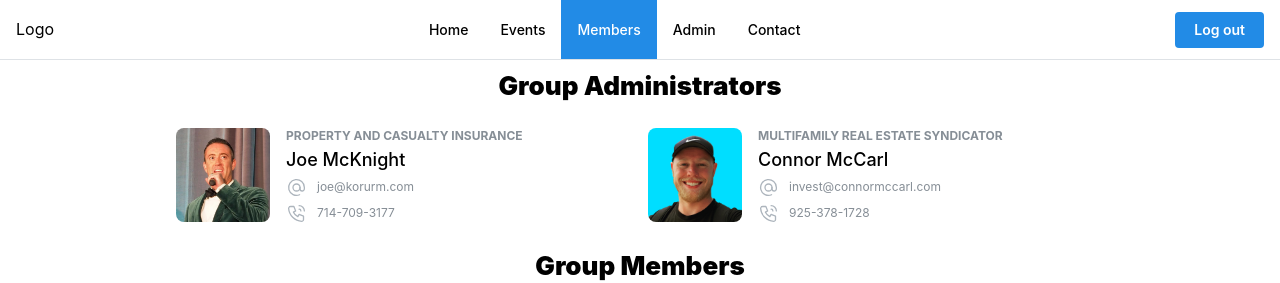
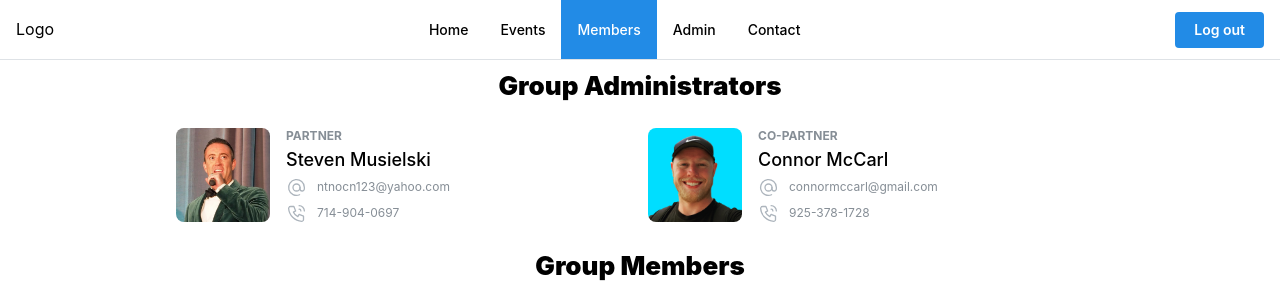
Before and after one commit to connormccarl/networking, a Next.js app: page /members in a window 1280 px wide. Shown: the top 283 px of the page. Built offline with nearby package versions, Linux system fonts and the light colour scheme; no server answers; sample sign-in values are in the browser's storage.

Commit message:
updated group admins of my current networking site

```diff
--- a/pages/members.js
+++ b/pages/members.js
@@ -146,24 +146,24 @@ export default function Members() {
                 />
                 <div>
                     <Text fz="xs" tt="uppercase" fw={700} c="dimmed">
-                        Property and Casualty Insurance
+                        Partner
                     </Text>
 
                     <Text fz="lg" fw={500} className={classes.name}>
-                        Joe McKnight
+                        Steven Musielski
                     </Text>
 
                     <Group wrap="nowrap" gap={10} mt={3}>
                         <IconAt stroke={1.5} size="1rem" className={classes.icon} />
                         <Text fz="xs" c="dimmed">
-                            joe@korurm.com
+                            ntnocn123@yahoo.com
                         </Text>
                     </Group>
 
                     <Group wrap="nowrap" gap={10} mt={5}>
                         <IconPhoneCall stroke={1.5} size="1rem" className={classes.icon} />
                         <Text fz="xs" c="dimmed">
-                            714-709-3177
+                            714-904-0697
                         </Text>
                     </Group>
                 </div>
@@ -176,7 +176,7 @@ export default function Members() {
                 />
                 <div>
                     <Text fz="xs" tt="uppercase" fw={700} c="dimmed">
-                        Multifamily Real Estate Syndicator
+                        Co-Partner
                     </Text>
 
                     <Text fz="lg" fw={500} className={classes.name}>
@@ -186,7 +186,7 @@ export default function Members() {
                     <Group wrap="nowrap" gap={10} mt={3}>
                         <IconAt stroke={1.5} size="1rem" className={classes.icon} />
                         <Text fz="xs" c="dimmed">
-                            invest@connormccarl.com
+                            connormccarl@gmail.com
                         </Text>
                     </Group>
 
```
